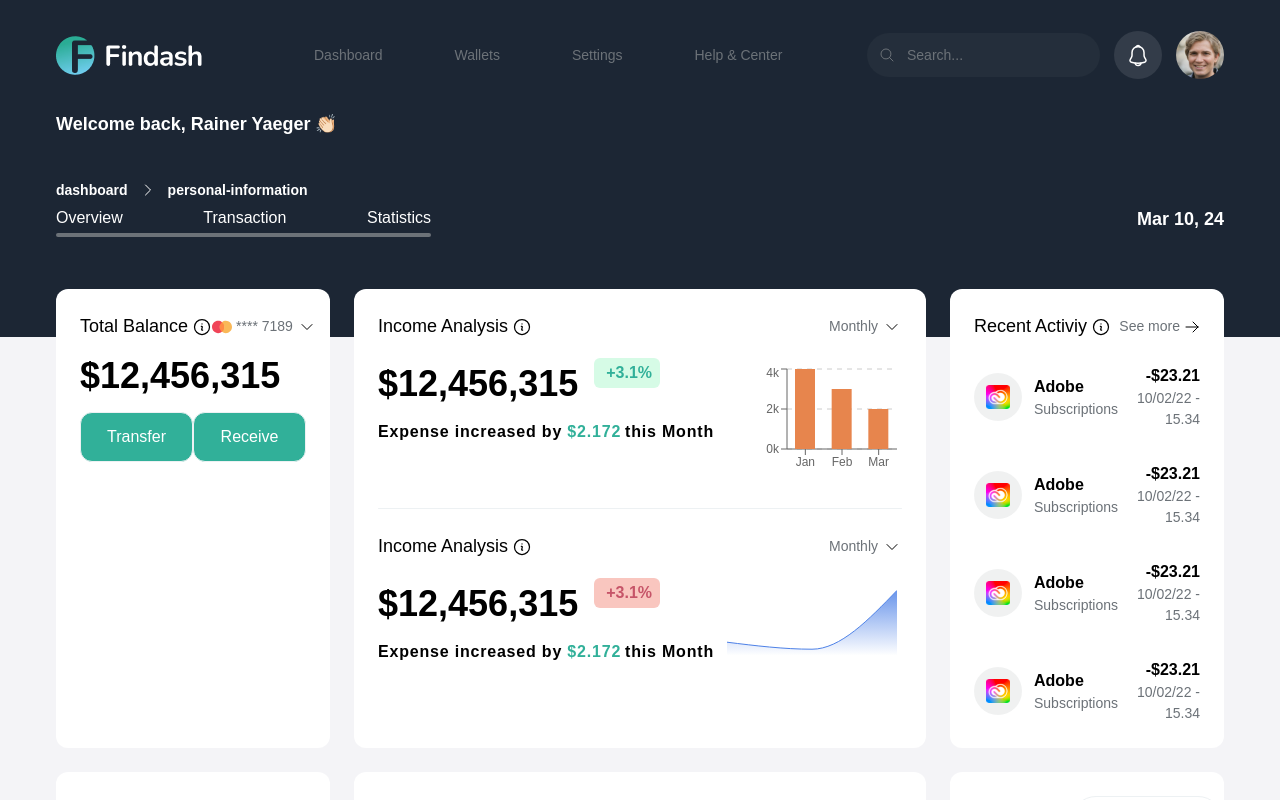
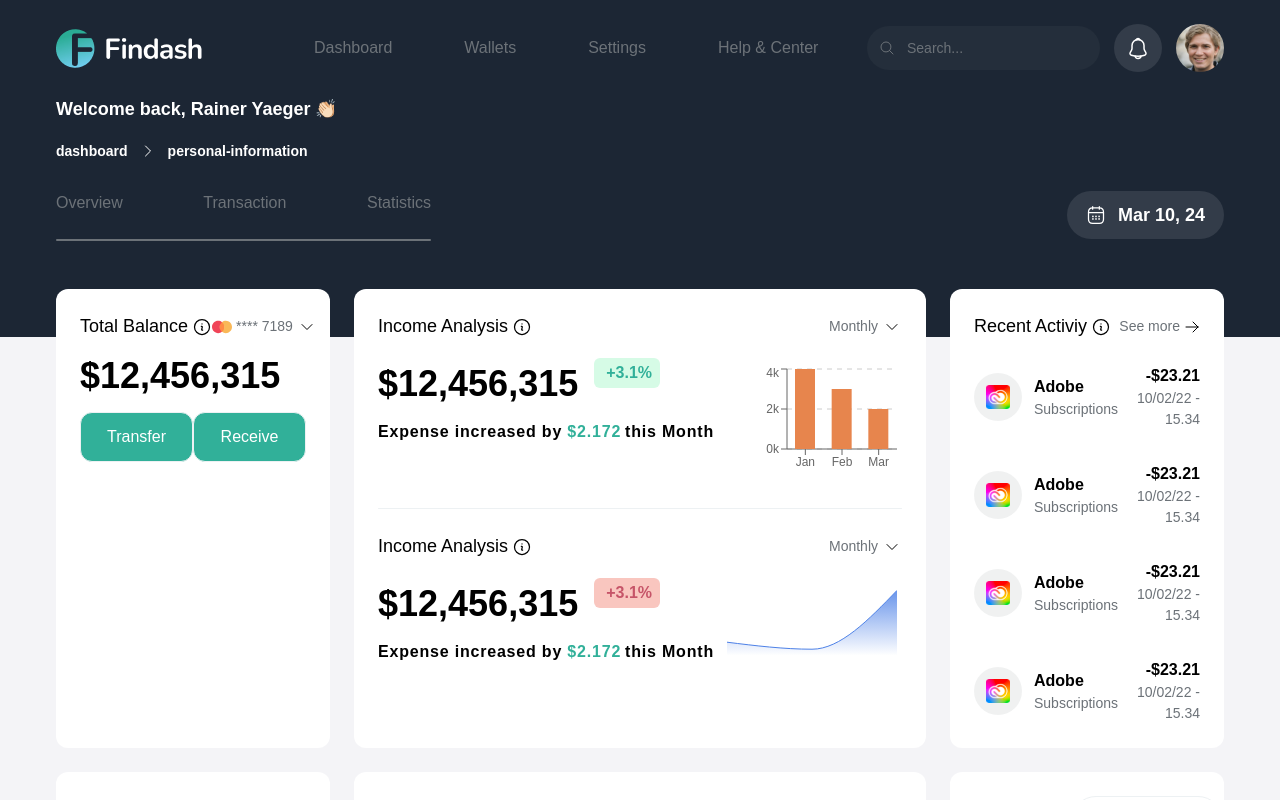
Before and after one commit to masudrahman-dev/findash, a React (Vite) app: page /a/dashboard/personal-information in a window 1280 px wide. Shown: the top 800 px of the page. Built offline with nearby package versions, Linux system fonts and the light colour scheme; a web font is replaced by a local one.

Commit message:
fixed nevbar issue

```diff
--- a/src/App.tsx
+++ b/src/App.tsx
@@ -4,6 +4,8 @@ import Navbar from "./components/organisms/navber/Navbar";
 import Breadcrumbs from "./components/molecules/breadcrumbs/Breadcrumbs";
 import clx from "./utils/clx";
 import moment from "moment";
+import IconWrapper from "./components/icons/IconWrapper";
+import CalenderIcon from "./components/icons/CalenderIcon";
 
 const App = () => {
   const navigate = useNavigate();
@@ -30,28 +32,57 @@ const App = () => {
                 </p>
               </div>
             )}
+
             <Breadcrumbs />
 
             <div>
-              <div className=" flex justify-between">
+              <div className=" flex justify-between pt-6">
                 <ul className="flex  w-[375px]  justify-between text-white  ">
                   <li>
-                    <NavLink to={"overview"}>Overview</NavLink>
+                    <NavLink to={"/a/dashboard/overview"}>
+                      {({ isActive }) => (
+                        <span
+                          className={isActive ? " text-white" : "text-gray"}
+                        >
+                          Overview
+                        </span>
+                      )}
+                    </NavLink>
                   </li>
                   <li>
-                    <NavLink to={"transaction"}>Transaction</NavLink>
+                    <NavLink to={"/a/dashboard/transaction"}>
+                      {({ isActive }) => (
+                        <span
+                          className={isActive ? " text-white" : "text-gray"}
+                        >
+                          Transaction
+                        </span>
+                      )}
+                    </NavLink>
                   </li>
                   <li>
-                    <NavLink to={"statistics"}>Statistics</NavLink>
+                    <NavLink to={"/a/dashboard/statistics"}>
+                      {({ isActive }) => (
+                        <span
+                          className={isActive ? " text-white" : "text-gray"}
+                        >
+                          Statistics
+                        </span>
+                      )}
+                    </NavLink>
                   </li>
                 </ul>
-                <div className="text-title text-white">
-                  <p>{moment().format("MMM DD, YY")}</p>
+                <div className="text-title text-white ">
+                  <IconWrapper iconWrapperStyle="w-[157px] items-center gap-3 flex ">
+                    <CalenderIcon />
+                    <p className="text-nowrap">
+                      {moment().format("MMM DD, YY")}
+                    </p>
+                  </IconWrapper>
                 </div>
               </div>
+              <div className="h-[2px] w-[375px]  rounded-full  bg-gray"></div>
             </div>
-
-            <div className="h-1 w-[375px]  rounded-full  bg-gray"></div>
           </div>
         </div>
       </div>
--- /dev/null
+++ b/src/components/icons/CalenderIcon.tsx
@@ -0,0 +1,98 @@
+import React from "react";
+import clx from "../../utils/clx";
+import IconWrapper from "./IconWrapper";
+const CalenderIcon = ({
+  className,
+  iconWrapperStyle,
+}: {
+  className?: string;
+  iconWrapperStyle?: string;
+}) => {
+  return (
+    <svg
+      width="24"
+      height="24"
+      className={clx("h-5 w-5", className)}
+      viewBox="0 0 24 24"
+      fill="none"
+      xmlns="http://www.w3.org/2000/svg"
+    >
+      <path
+        d="M8 2V5"
+        stroke="white"
+        stroke-width="1.5"
+        stroke-miterlimit="10"
+        stroke-linecap="round"
+        stroke-linejoin="round"
+      />
+      <path
+        d="M16 2V5"
+        stroke="white"
+        stroke-width="1.5"
+        stroke-miterlimit="10"
+        stroke-linecap="round"
+        stroke-linejoin="round"
+      />
+      <path
+        d="M3.5 9.08984H20.5"
+        stroke="white"
+        stroke-width="1.5"
+        stroke-miterlimit="10"
+        stroke-linecap="round"
+        stroke-linejoin="round"
+      />
+      <path
+        d="M21 8.5V17C21 20 19.5 22 16 22H8C4.5 22 3 20 3 17V8.5C3 5.5 4.5 3.5 8 3.5H16C19.5 3.5 21 5.5 21 8.5Z"
+        stroke="white"
+        stroke-width="1.5"
+        stroke-miterlimit="10"
+        stroke-linecap="round"
+        stroke-linejoin="round"
+      />
+      <path
+        d="M15.6947 13.7002H15.7037"
+        stroke="white"
+        stroke-width="2"
+        stroke-linecap="round"
+        stroke-linejoin="round"
+      />
+      <path
+        d="M15.6947 16.7002H15.7037"
+        stroke="white"
+        stroke-width="2"
+        stroke-linecap="round"
+        stroke-linejoin="round"
+      />
+      <path
+        d="M11.9955 13.7002H12.0045"
+        stroke="white"
+        stroke-width="2"
+        stroke-linecap="round"
+        stroke-linejoin="round"
+      />
+      <path
+        d="M11.9955 16.7002H12.0045"
+        stroke="white"
+        stroke-width="2"
+        stroke-linecap="round"
+        stroke-linejoin="round"
+      />
+      <path
+        d="M8.29431 13.7002H8.30329"
+        stroke="white"
+        stroke-width="2"
+        stroke-linecap="round"
+        stroke-linejoin="round"
+      />
+      <path
+        d="M8.29431 16.7002H8.30329"
+        stroke="white"
+        stroke-width="2"
+        stroke-linecap="round"
+        stroke-linejoin="round"
+      />
+    </svg>
+  );
+};
+
+export default CalenderIcon;
--- a/src/components/molecules/breadcrumbs/Breadcrumbs.tsx
+++ b/src/components/molecules/breadcrumbs/Breadcrumbs.tsx
@@ -10,17 +10,21 @@ const Breadcrumbs = () => {
     .flat();
 
   return (
-    <div className="pt-base">
+    <div className="">
       {!location.pathname.includes("dashboard") && (
         <h1 className="text-2xl font-semibold text-white">Settings</h1>
       )}
       <div className="flex items-center gap-3 pt-3 text-2xl text-label font-semibold text-white">
         {crumbs.map((crumb, index) => {
-          const href = `/${crumbs.slice(0, index + 1).join("/")}`;
+          const href = `/a/${crumbs.slice(0, index + 1).join("/")}`;
           return (
             <React.Fragment key={crumb}>
-              <NavLink className="inline-block text-white" to={href}>
-                {crumb}
+              <NavLink className="inline-block " to={href}>
+                {({ isActive }) => (
+                  <span className={isActive ? " text-white" : "text-gray"}>
+                    {crumb}
+                  </span>
+                )}
               </NavLink>
               {index !== crumbs.length - 1 && <ChevronRightIcon />}
             </React.Fragment>
--- a/src/components/molecules/menu-items/MenuItems.tsx
+++ b/src/components/molecules/menu-items/MenuItems.tsx
@@ -1,24 +1,74 @@
 import React from "react";
 import { NavLink } from "react-router-dom";
+import clx from "../../../utils/clx";
 
 const menuItemStyle =
-  "lg:py-medium py-1 px-3  text-medium rounded-xl lg:px-8 text-gray transition-colors duration-100  hover:bg-white hover:bg-opacity-10  lg:hover:text-white";
+  "lg:py-medium  px-3 py-1 text-medium rounded-xl lg:px-8 text-gray transition-colors duration-100  hover:bg-white hover:bg-opacity-10  lg:hover:text-white";
 
 const MenuItems = () => {
   return (
     <>
       <ul className=" flex flex-col justify-start text-nowrap py-2 lg:flex-row lg:items-center lg:gap-2">
-        <li className={menuItemStyle}>
-          <NavLink to={"/a/dashboard/overview"}>Dashboard</NavLink>
+        <li>
+          <NavLink to={"/a/dashboard/overview"}>
+            {({ isActive }) => {
+              return (
+                <span
+                  className={clx(menuItemStyle, {
+                    "bg-white bg-opacity-10 text-white": isActive,
+                  })}
+                >
+                  Dashboard
+                </span>
+              );
+            }}
+          </NavLink>
         </li>
-        <li className={menuItemStyle}>
-          <NavLink to={"/a/wallets"}>Wallets</NavLink>
+        <li>
+          <NavLink to={"/a/wallets"}>
+            {({ isActive }) => {
+              return (
+                <span
+                  className={clx(menuItemStyle, {
+                    "bg-white bg-opacity-10 text-white": isActive,
+                  })}
+                >
+                  Wallets
+                </span>
+              );
+            }}
+          </NavLink>
         </li>
-        <li className={menuItemStyle}>
-          <NavLink to={"/a/settings/personal-information"}>Settings</NavLink>
+        <li>
+          <NavLink to={"/a/settings/personal-information"}>
+            {({ isActive }) => {
+              return (
+                <span
+                  className={clx(menuItemStyle, {
+                    "bg-white bg-opacity-10 text-white": isActive,
+                  })}
+                >
+                  Settings
+                </span>
+              );
+            }}
+          </NavLink>
         </li>
-        <li className={menuItemStyle}>
-          <NavLink to={"/a/help"}>Help & Center</NavLink>
+        <li>
+          <NavLink to={"/a/help"}>
+            {({ isActive }) => {
+              return (
+                <span
+                  className={clx(menuItemStyle, {
+                    "bg-white bg-opacity-10 text-white": isActive,
+                  })}
+                >
+                  {" "}
+                  Help & Center
+                </span>
+              );
+            }}
+          </NavLink>
         </li>
       </ul>
     </>
```
Also changed, not shown: src/pages/dashboard/Dashboard.tsx (+1 -14 lines).
